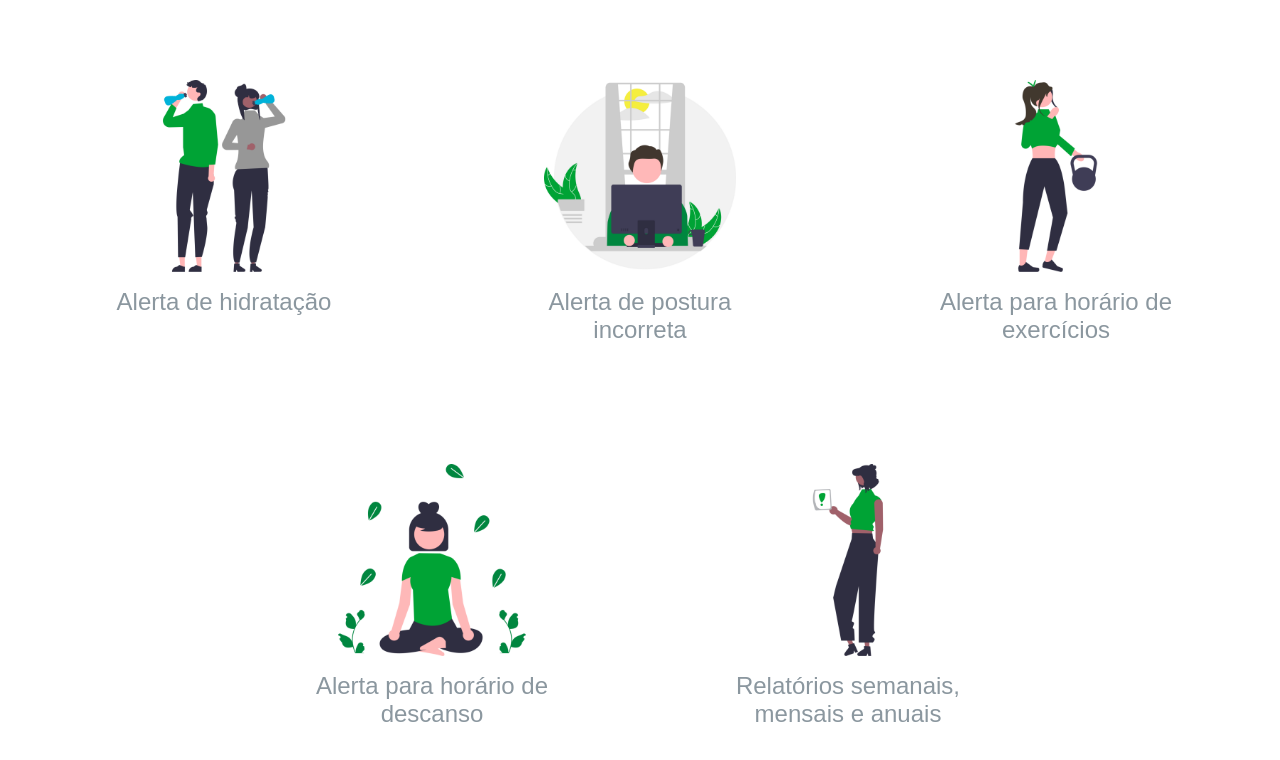
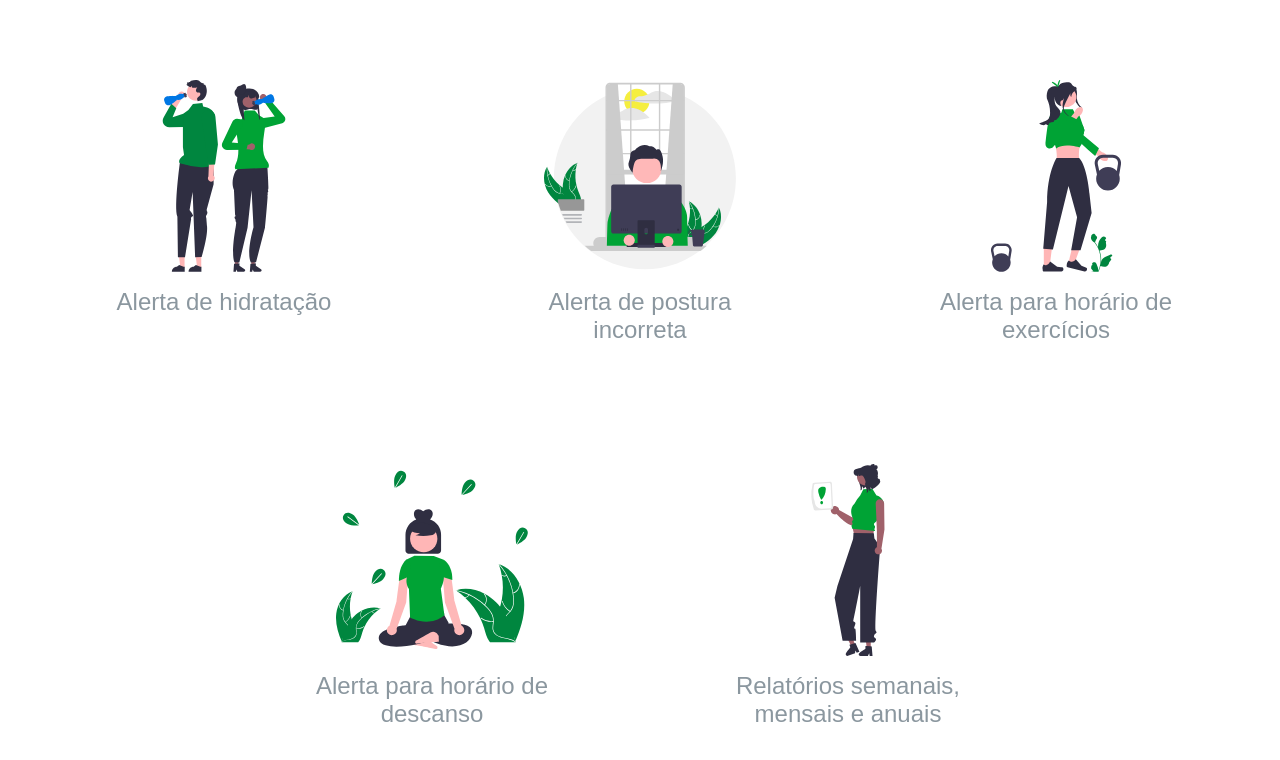
Before and after one commit to P4ul1t0s/inHealth, a plain HTML site: page frontend/pages/index.html in a window 1280 px wide. Shown: the part 1006-1766 px from the top of the page. Drawn offline with Linux system fonts and the light colour scheme.

Commit message:
Modernizando imagens

```diff
--- a/frontend/pages/index.html
+++ b/frontend/pages/index.html
@@ -42,19 +42,19 @@
             <section>
                 <div class="service">
                     <a href="#">
-                        <figure><img src="../img/1.png">
+                        <figure><img src="../img/1.svg">
                         <h2>Alerta de hidratação</h2>
                     </a>
                 </div>
                 <div class="service">
                     <a href="#">
-                        <img src="../img/2.png">
+                        <img src="../img/2.svg">
                         <h2>Alerta de postura incorreta</h2>
                     </a>
                 </div>
                 <div class="service">
                     <a href="#">
-                        <img src="../img/3.png">
+                        <img src="../img/3.svg">
                         <h2>Alerta para horário de exercícios</h2>
                     </a>
                 </div>
@@ -62,13 +62,13 @@
             <section>
                 <div class="service">
                     <a href="#">
-                        <img src="../img/4.png">
+                        <img src="../img/4.svg">
                         <h2>Alerta para horário de descanso</h2>
                     </a>
                 </div>
                 <div class="service">
                     <a href="#">
-                        <img src="../img/5.png">
+                        <img src="../img/5.svg">
                         <h2>Relatórios semanais, mensais e anuais</h2>
                     </a>
                 </div>
```
Also changed, not shown: frontend/img/1.png (deleted), frontend/img/1.svg (added), frontend/img/2.png (deleted), frontend/img/2.svg (added), frontend/img/3.png (deleted), frontend/img/3.svg (added), frontend/img/4.png (deleted), frontend/img/4.svg (added), frontend/img/5.png (deleted), frontend/img/5.svg (added).
